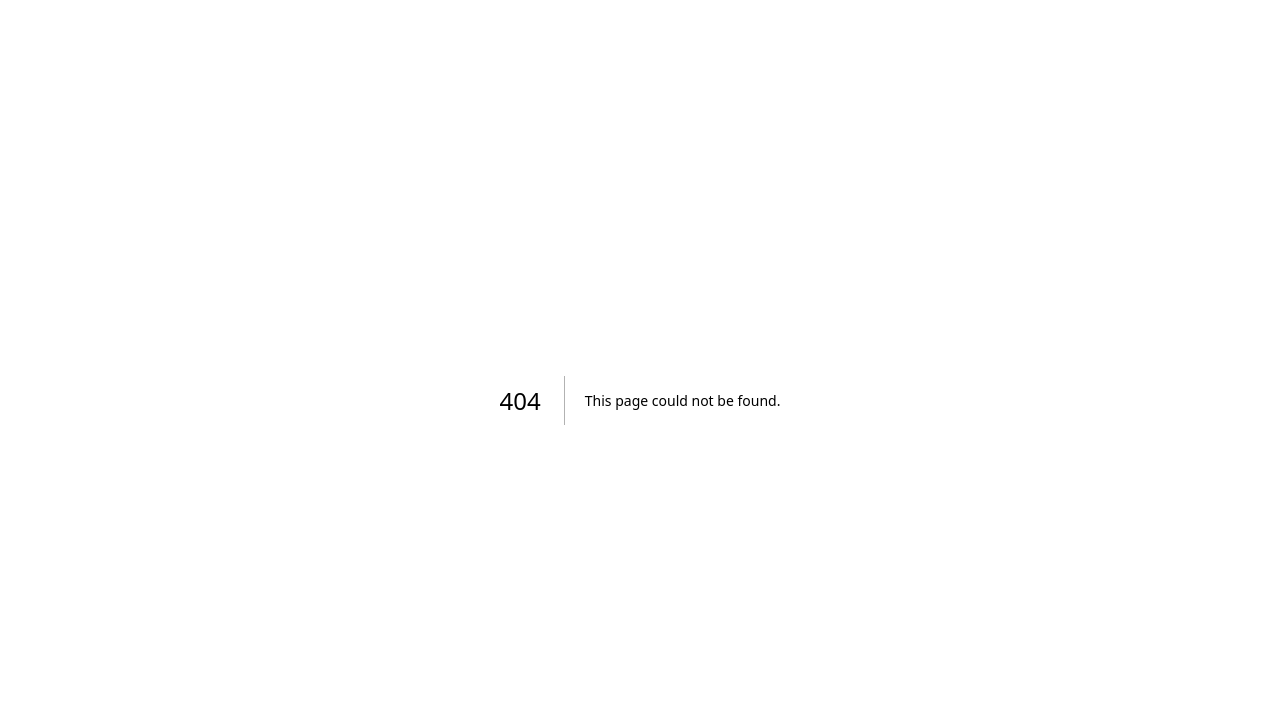
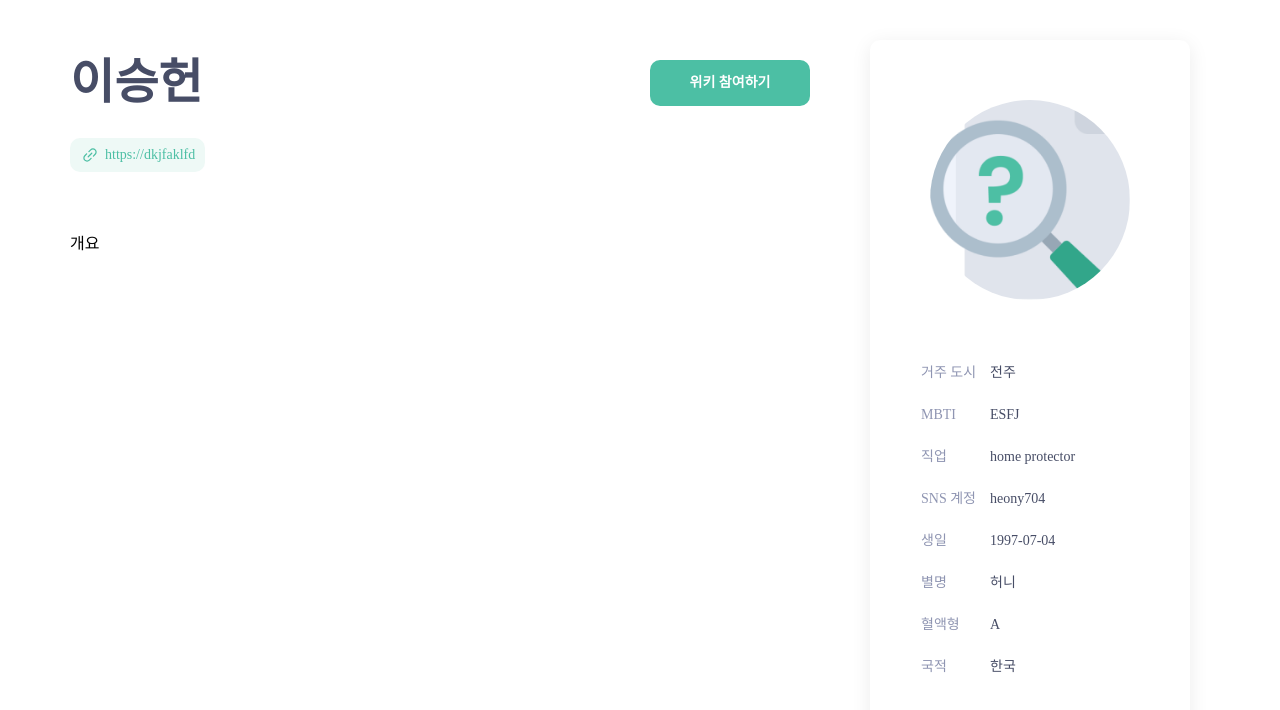
Before and after one commit to i-trust-you/wikid, a Next.js app: page /wiki/1 in a window 1280 px wide. Before the commit this address had no page. Shown: the top 710 px of the page. Built offline with nearby package versions, Linux system fonts and the light colour scheme; a web font is replaced by a local one.

Commit message:
feat: Profile 추가

```diff
--- /dev/null
+++ b/app/wiki/[code]/_components/Profile.tsx
@@ -0,0 +1,91 @@
+"use client";
+
+import Image from "next/image";
+import { useState } from "react";
+
+import useMediaQuery from "@/_hooks/useMediaQuery";
+
+import ArrowDownIcon from "../../../../public/icons/ArrowDownIcon";
+
+type ProfileData = {
+	image: string | null;
+	city: string;
+	mbti: string;
+	job: string;
+	sns: string;
+	birthday: string;
+	nickname: string;
+	bloodType: string;
+	nationality: string;
+};
+
+type Props = {
+	profile: ProfileData;
+};
+
+export default function Profile({ profile }: Props) {
+	const [isOpen, setIsOpen] = useState<boolean>(false);
+	const isLargeScreen = useMediaQuery("(min-width: 1200px)");
+
+	return (
+		<div className="flex w-full flex-col rounded-[10px] bg-white px-5 py-[15px] shadow-basic tablet:px-[30px] tablet:py-5 desktop:w-[320px] desktop:py-[60px]">
+			<div className="flex desktop:flex-col">
+				<Image
+					src={profile?.image ?? "/images/not_found.png"}
+					width={200}
+					height={200}
+					alt="프로필 이미지"
+					className="h-full max-h-[62px] w-full max-w-[62px] rounded-full object-cover tablet:max-h-[71px] tablet:max-w-[71px] desktop:m-auto desktop:max-h-[200px] desktop:max-w-[200px]"
+				/>
+				<table className="ml-5 grow desktop:mt-[60px] desktop:grow-0">
+					<tbody className="flex flex-col gap-2 text-left text-xs font-normal tablet:text-md desktop:gap-4">
+						<tr>
+							<th className="w-[60px] font-normal text-gray-400">거주 도시</th>
+							<td className="pl-[10px] text-gray-500">{profile.city}</td>
+						</tr>
+						<tr>
+							<th className="w-[60px] font-normal text-gray-400">MBTI</th>
+							<td className="pl-[10px] text-gray-500">{profile.mbti}</td>
+						</tr>
+						<tr>
+							<th className="w-[60px] font-normal text-gray-400">직업</th>
+							<td className="pl-[10px] text-gray-500">{profile.job}</td>
+						</tr>
+						{(isLargeScreen || isOpen) && (
+							<>
+								<tr>
+									<th className="w-[60px] font-normal text-gray-400">SNS 계정</th>
+									<td className="pl-[10px] text-gray-500">{profile.sns}</td>
+								</tr>
+								<tr>
+									<th className="w-[60px] font-normal text-gray-400">생일</th>
+									<td className="pl-[10px] text-gray-500">{profile.birthday}</td>
+								</tr>
+								<tr>
+									<th className="w-[60px] font-normal text-gray-400">별명</th>
+									<td className="pl-[10px] text-gray-500">{profile.nickname}</td>
+								</tr>
+								<tr>
+									<th className="w-[60px] font-normal text-gray-400">혈액형</th>
+									<td className="pl-[10px] text-gray-500">{profile.bloodType}</td>
+								</tr>
+								<tr>
+									<th className="w-[60px] font-normal text-gray-400">국적</th>
+									<td className="pl-[10px] text-gray-500">{profile.nationality}</td>
+								</tr>
+							</>
+						)}
+					</tbody>
+				</table>
+			</div>
+			{!isLargeScreen && (
+				<div
+					className={`${isOpen && "rotate-180"} m-auto cursor-pointer rounded-[5px] transition hover:bg-gray-100 active:bg-gray-200`}
+					onClick={() => setIsOpen((prev) => !prev)}
+				>
+					<ArrowDownIcon width="24" height="24" />
+				</div>
+			)}
+		</div>
+	);
+}
--- /dev/null
+++ b/app/wiki/[code]/page.tsx
@@ -0,0 +1,40 @@
+"use client";
+
+import Profile from "@/wiki/[code]/_components/Profile";
+
+import BackLink from "@/_components/common/BackLink";
+import Button from "@/_components/common/Button";
+
+export default function Page() {
+	const test = {
+		image: null,
+		city: "전주",
+		mbti: "ESFJ",
+		job: "home protector",
+		sns: "heony704",
+		birthday: "1997-07-04",
+		nickname: "허니",
+		bloodType: "A",
+		nationality: "한국",
+	};
+
+	return (
+		<main className="desktop:pr-[400px]">
+			<div className="relative m-auto max-w-[860px] px-5 py-10 tablet:px-[60px] tablet:py-[60px]">
+				<div className="flex justify-between">
+					<h1 className="text-3xl font-semibold text-gray-500 tablet:text-5xl">이승헌</h1>
+					<div className="w-[120px] tablet:w-[160px]">
+						<Button> 위키 참여하기</Button>
+					</div>
+				</div>
+				<div className="mt-6 tablet:mt-8">
+					<BackLink>https://dkjfaklfd</BackLink>
+				</div>
+				<div className="mt-3 flex tablet:mt-[15px] desktop:absolute desktop:-right-[320px] desktop:top-0 desktop:mt-10">
+					<Profile profile={test} />
+				</div>
+				<div className="mt-10 tablet:mt-[60px]">개요</div>
+			</div>
+		</main>
+	);
+}
--- a/app/wiki/components/EmptyData.tsx
+++ /dev/null
@@ -1,19 +0,0 @@
-import Button from "@/_components/common/Button";
-
-const EmptyData = () => {
-	return (
-		<div className="flex w-[334px] flex-col items-center gap-4 rounded-[10px] bg-gray-100 py-10 tablet:w-[624px] tablet:gap-5 desktop:w-[859px]">
-			<p className="text-center text-md font-normal text-gray-400 tablet:text-lg">
-				아직 작성된 내용이 없네요.
-				<br />
-				위키에 참여해 보세요!
-			</p>
-			{/* // TODO: 시작하기 onClick */}
-			<div className="h-10 w-[89px]">
-				<Button>시작하기</Button>
-			</div>
-		</div>
-	);
-};
-
-export default EmptyData;
--- a/app/wiki/page.tsx
+++ /dev/null
@@ -1,96 +0,0 @@
-"use client";
-
-import { useRouter } from "next/navigation";
-
-import Button from "@/_components/common/Button";
-import Form from "@/_components/general/Form";
-
-const MyWikiPage = () => {
-	const router = useRouter();
-	const handleCancle = () => {
-		confirm("정보가 저장되지 않았습니다. 취소하시겠습니까?");
-		router.push("/wiki");
-	};
-	return (
-		<>
-			{/* <div className="m-auto flex w-[335px] flex-col tablet:w-[624px] desktop:w-[860px]">
-				<div className="flex flex-col gap-6 tablet:gap-8">
-					<div className="flex justify-between">
-						<h1 className="text-3xl font-semibold text-gray-500 tablet:text-5xl">이름</h1> */}
-			{/* // TODO: onClick - 본인 : 수정기능(프로필 까지), 다른 유저 : 위키 내용만 변경 가능  */}
-			{/* <div className="h-[43px] w-[120px] tablet:h-[45px] tablet:w-[160px]">
-							<Button href="/wiki">위키 참여하기</Button>
-						</div>
-					</div>
-					<BackLink>test</BackLink>
-				</div>
-			</div> */}
-
-			<Form onSubmit={(data) => console.log(data)}>
-				<div className="flex justify-between">
-					{/* // TODO: 마크다운 부분 */}
-					<div>마크다운 작성</div>
-					<div className="flex flex-col gap-1 tablet:gap-[6px] desktop:gap-2">
-						<div className="shadow-basic flex h-[511px] w-[335px] flex-col tablet:h-[388px] tablet:w-[624px] desktop:h-[828px] desktop:w-[400px]">
-							<div className="m-auto h-[62px] w-[62px] tablet:h-[71px] tablet:w-[71px] desktop:h-[200px] desktop:w-[200px]">
-								<Form.Input.Image id="pofile" />
-							</div>
-							<div className="m-auto flex h-[384px] w-[268px] flex-col gap-4 rounded-[10px] text-xs font-normal text-gray-400 tablet:h-[228px] tablet:w-[592px] tablet:flex-row tablet:gap-10 tablet:text-md desktop:h-[472px] desktop:w-[320px] desktop:flex-col desktop:gap-4">
-								<div className="flex h-[184px] flex-col gap-4">
-									<div className="flex h-[34px] items-center justify-between gap-2 tablet:gap-4 desktop:gap-5">
-										<Form.Label for="city">거주 도시</Form.Label>
-										<Form.Input.Text id="city" />
-									</div>
-									<div className="flex items-center justify-between gap-2 tablet:gap-4 desktop:gap-5">
-										<Form.Label for="mbti">MBTI</Form.Label>
-										<Form.Input.Text id="mbti" />
-									</div>
-									<div className="flex items-center justify-between gap-2 tablet:gap-4 desktop:gap-5">
-										<Form.Label for="job">직업</Form.Label>
-										<Form.Input.Text id="job" />
-									</div>
-									<div className="flex h-[34px] items-center justify-between gap-2 tablet:gap-4 desktop:gap-5">
-										<Form.Label for="sns">SNS 계정</Form.Label>
-										<Form.Input.Text id="sns" />
-									</div>
-								</div>
-								<div className="flex h-[184px] flex-col gap-4">
-									<div className="flex items-center justify-between gap-2 tablet:gap-4 desktop:gap-5">
-										<Form.Label for="birthday">생일</Form.Label>
-										<Form.Input.Text id="birthday" />
-									</div>
-									<div className="flex items-center justify-between gap-2 tablet:gap-4 desktop:gap-5">
-										<Form.Label for="nickname">별명</Form.Label>
-										<Form.Input.Text id="nickname" />
-									</div>
-									<div className="flex items-center justify-between gap-2 tablet:gap-4 desktop:gap-5">
-										<Form.Label for="bloodtype">혈액형</Form.Label>
-										<Form.Input.Text id="bloodtype" />
-									</div>
-									<div className="flex items-center justify-between gap-2 tablet:gap-4 desktop:gap-5">
-										<Form.Label for="nationality">국적</Form.Label>
-										<Form.Input.Text id="nationality" />
-									</div>
-								</div>
-							</div>
-						</div>
-
-						{/* TODO: mobile-tablet: 최상에 위치 / desktop : 하단에 위치 */}
-						<div className="flex gap-[6px]">
-							<div className="h-10 w-[70px] text-center">
-								<Button style="outline" onClick={handleCancle}>
-									취소
-								</Button>
-							</div>
-							<div className="h-10 w-[70px]">
-								<Form.Submit>저장</Form.Submit>
-							</div>
-						</div>
-					</div>
-				</div>
-			</Form>
-		</>
-	);
-};
-
-export default MyWikiPage;
```
